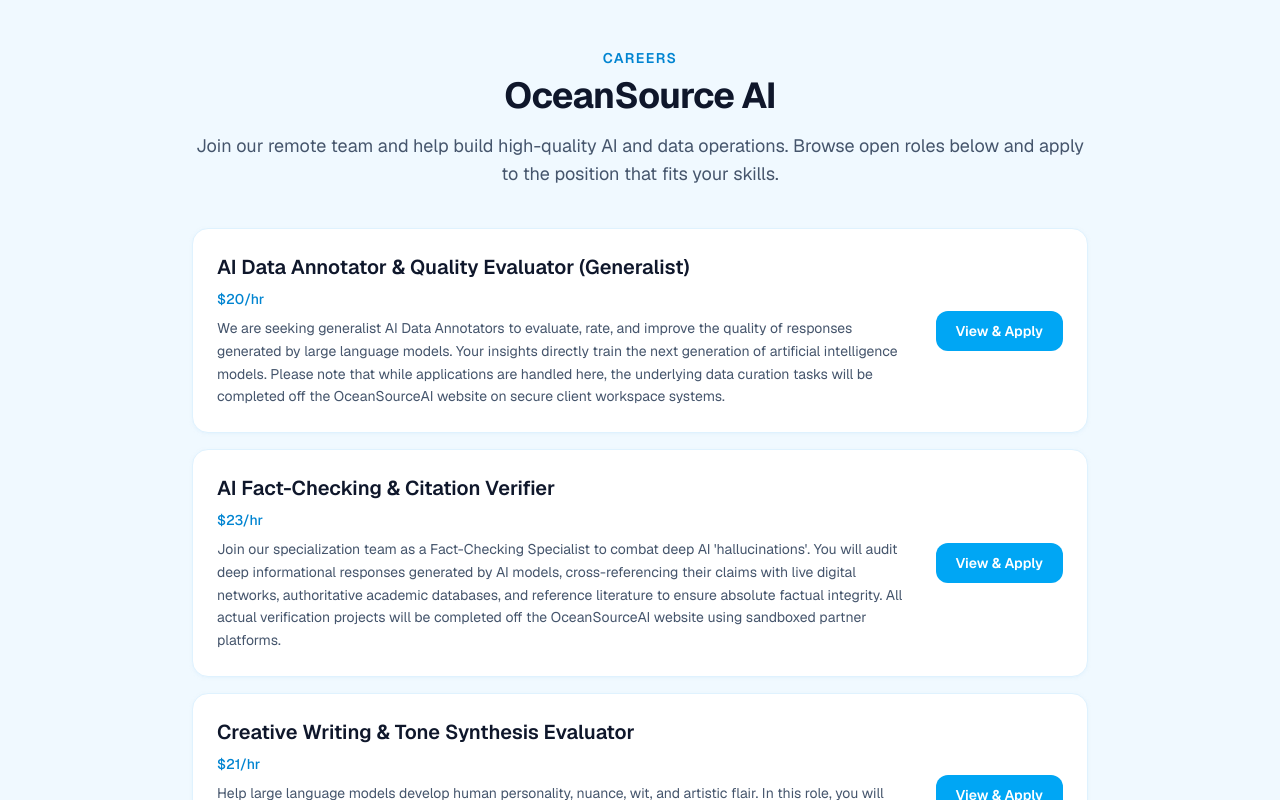
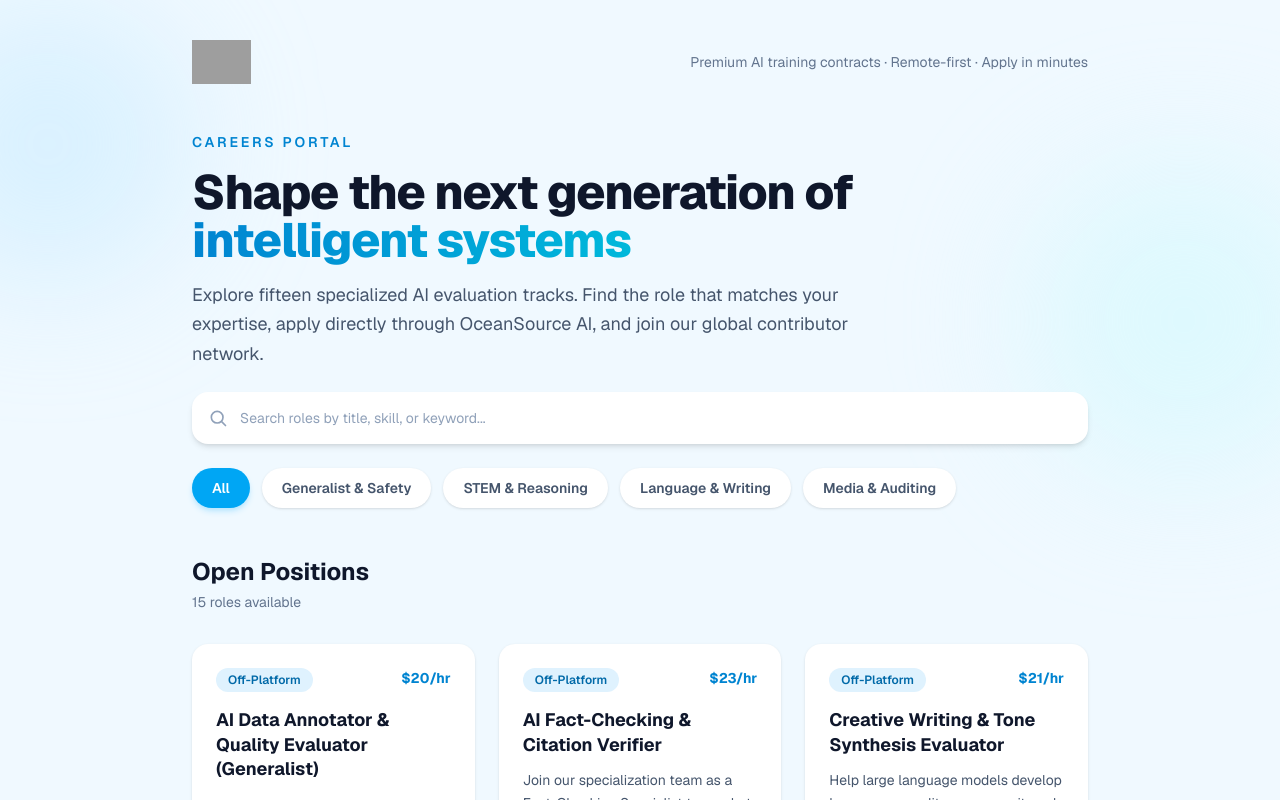
Before and after one commit to delgadoruby148-del/job-form, a Next.js app: page / in a window 1280 px wide. Shown: the top 800 px of the page. Built offline with nearby package versions, Linux system fonts and the light colour scheme; grey boxes are pictures that could not be loaded.

Commit message:
completed homepage and dynamic form clean blue redesign

```diff
--- a/src/app/page.js
+++ b/src/app/page.js
@@ -1,47 +1,248 @@
+"use client";
+
+import { useMemo, useState } from "react";
 import Link from "next/link";
 import { jobsList } from "@/jobsData";
 
-export default function Home() {
-  const openRoles = Object.entries(jobsList).map(([id, job]) => ({ id, ...job }));
+const FILTERS = [
+  { id: "all", label: "All" },
+  { id: "generalist", label: "Generalist & Safety" },
+  { id: "stem", label: "STEM & Reasoning" },
+  { id: "language", label: "Language & Writing" },
+  { id: "media", label: "Media & Auditing" },
+];
+
+const JOB_CATEGORIES = {
+  "ai-data-evaluator": "generalist",
+  "fact-checker": "generalist",
+  "safety-red-teamer": "generalist",
+  "search-relevance-rater": "generalist",
+  "logic-math-grader": "stem",
+  "code-correction-grader": "stem",
+  "medical-info-verifier": "stem",
+  "legal-contract-verifier": "stem",
+  "creative-evaluator": "language",
+  "translation-auditor": "language",
+  "audio-transcriber": "language",
+  "prompt-fidelity-evaluator": "media",
+  "image-alt-writer": "media",
+  "video-segmentation-tagger": "media",
+  "ui-layout-evaluator": "media",
+};
+
+const openRoles = Object.entries(jobsList).map(([id, job]) => ({
+  id,
+  category: JOB_CATEGORIES[id] ?? "generalist",
+  ...job,
+}));
+
+function BrandLogo() {
+  const [logoFailed, setLogoFailed] = useState(false);
+
+  if (logoFailed) {
+    return (
+      <div className="flex items-center gap-3">
+        <div className="flex h-11 w-11 items-center justify-center rounded-2xl bg-sky-500 text-lg font-bold text-white shadow-md">
+          O
+        </div>
+        <span className="text-2xl font-bold tracking-tight text-slate-900">
+          OceanSource <span className="text-sky-500">AI</span>
+        </span>
+      </div>
+    );
+  }
 
   return (
-    <div className="flex flex-1 flex-col bg-sky-50 w-full px-[15%] py-12">
-      <main className="w-full">
-        <div className="mb-10 text-center">
-          <p className="text-sm font-semibold uppercase tracking-widest text-sky-600">
-            Careers
+    <img
+      src="/oceansourceai-logo.png"
+      alt="OceanSource AI"
+      className="h-11 w-auto object-contain"
+      onError={() => setLogoFailed(true)}
+    />
+  );
+}
+
+function SearchIcon() {
+  return (
+    <svg
+      className="h-5 w-5 text-slate-400"
+      fill="none"
+      viewBox="0 0 24 24"
+      stroke="currentColor"
+      strokeWidth={2}
+      aria-hidden="true"
+    >
+      <path
+        strokeLinecap="round"
+        strokeLinejoin="round"
+        d="M21 21l-4.35-4.35M11 18a7 7 0 100-14 7 7 0 000 14z"
+      />
+    </svg>
+  );
+}
+
+export default function Home() {
+  const [searchQuery, setSearchQuery] = useState("");
+  const [activeFilter, setActiveFilter] = useState("all");
+
+  const filteredJobs = useMemo(() => {
+    const query = searchQuery.trim().toLowerCase();
+
+    return openRoles.filter((job) => {
+      const matchesFilter = activeFilter === "all" || job.category === activeFilter;
+      const matchesSearch =
+        !query ||
+        job.title.toLowerCase().includes(query) ||
+        job.overview.toLowerCase().includes(query) ||
+        job.hourlyRate.toLowerCase().includes(query);
+
+      return matchesFilter && matchesSearch;
+    });
+  }, [searchQuery, activeFilter]);
+
+  return (
+    <div className="relative min-h-screen w-full overflow-hidden bg-sky-50/50 px-[15%] py-10">
+      <div
+        className="pointer-events-none absolute -left-24 top-0 h-72 w-72 rounded-full bg-sky-200/40 blur-3xl"
+        aria-hidden="true"
+      />
+      <div
+        className="pointer-events-none absolute -right-16 top-40 h-80 w-80 rounded-full bg-cyan-100/50 blur-3xl"
+        aria-hidden="true"
+      />
+
+      <main className="relative w-full">
+        <header className="mb-12 flex flex-col gap-8 lg:flex-row lg:items-center lg:justify-between">
+          <BrandLogo />
+          <p className="max-w-md text-sm leading-relaxed text-slate-500 lg:text-right">
+            Premium AI training contracts · Remote-first · Apply in minutes
           </p>
-          <h1 className="mt-2 text-4xl font-bold tracking-tight text-slate-900">
-            OceanSource AI
+        </header>
+
+        <section className="mb-12 space-y-6">
+          <div className="space-y-4">
+            <p className="text-sm font-semibold uppercase tracking-[0.2em] text-sky-600">
+              Careers Portal
+            </p>
+            <h1 className="max-w-3xl text-4xl font-extrabold tracking-tight text-slate-900 md:text-5xl">
+              Shape the next generation of{" "}
+              <span className="bg-gradient-to-r from-sky-600 to-cyan-500 bg-clip-text text-transparent">
+                intelligent systems
+              </span>
             </h1>
-          <p className="mt-4 text-lg text-slate-600">
-            Join our remote team and help build high-quality AI and data operations. Browse open
-            roles below and apply to the position that fits your skills.
+            <p className="max-w-2xl text-lg leading-relaxed text-slate-600">
+              Explore fifteen specialized AI evaluation tracks. Find the role that matches your
+              expertise, apply directly through OceanSource AI, and join our global contributor
+              network.
             </p>
           </div>
 
-        <div className="space-y-4">
-          {openRoles.map((job) => (
+          <div className="relative">
+            <span className="pointer-events-none absolute left-4 top-1/2 -translate-y-1/2">
+              <SearchIcon />
+            </span>
+            <input
+              type="search"
+              value={searchQuery}
+              onChange={(event) => setSearchQuery(event.target.value)}
+              placeholder="Search roles by title, skill, or keyword..."
+              className="w-full rounded-2xl bg-white py-4 pl-12 pr-4 text-sm text-slate-800 shadow-md outline-none transition placeholder:text-slate-400 focus:ring-2 focus:ring-sky-400"
+              aria-label="Search open roles"
+            />
+          </div>
+
+          <div className="flex flex-wrap gap-3">
+            {FILTERS.map((filter) => {
+              const isActive = activeFilter === filter.id;
+
+              return (
+                <button
+                  key={filter.id}
+                  type="button"
+                  onClick={() => setActiveFilter(filter.id)}
+                  className={`rounded-full px-5 py-2.5 text-sm font-semibold transition ${
+                    isActive
+                      ? "bg-sky-500 text-white shadow-md shadow-sky-200"
+                      : "bg-white text-slate-600 shadow-sm hover:bg-sky-50 hover:text-sky-700"
+                  }`}
+                >
+                  {filter.label}
+                </button>
+              );
+            })}
+          </div>
+        </section>
+
+        <section className="mb-8 flex items-end justify-between gap-4">
+          <div>
+            <h2 className="text-2xl font-bold text-slate-900">Open Positions</h2>
+            <p className="mt-1 text-sm text-slate-500">
+              {filteredJobs.length} {filteredJobs.length === 1 ? "role" : "roles"} available
+            </p>
+          </div>
+        </section>
+
+        {filteredJobs.length === 0 ? (
+          <div className="rounded-2xl bg-white p-12 text-center shadow-sm">
+            <p className="text-lg font-semibold text-slate-800">No roles match your search</p>
+            <p className="mt-2 text-sm text-slate-500">
+              Try a different keyword or reset your category filter.
+            </p>
+            <button
+              type="button"
+              onClick={() => {
+                setSearchQuery("");
+                setActiveFilter("all");
+              }}
+              className="mt-6 rounded-xl bg-sky-500 px-6 py-2.5 text-sm font-semibold text-white shadow-md transition hover:bg-sky-600"
+            >
+              Reset filters
+            </button>
+          </div>
+        ) : (
+          <div className="grid grid-cols-1 gap-6 md:grid-cols-2 xl:grid-cols-3">
+            {filteredJobs.map((job) => (
               <article
                 key={job.id}
-              className="rounded-2xl border border-sky-100 bg-white p-6 shadow-sm shadow-sky-100/50 transition hover:border-sky-200 hover:shadow-md"
+                className="group flex flex-col rounded-2xl bg-white p-6 shadow-sm transition hover:-translate-y-1 hover:shadow-lg"
               >
-              <div className="flex flex-col gap-4 sm:flex-row sm:items-center sm:justify-between">
-                <div className="space-y-2">
-                  <h2 className="text-xl font-semibold text-slate-900">{job.title}</h2>
-                  <p className="text-sm font-medium text-sky-600">{job.hourlyRate}</p>
-                  <p className="text-sm leading-relaxed text-slate-600">{job.overview}</p>
+                <div className="mb-4 flex items-start justify-between gap-3">
+                  <span
+                    className={`rounded-full px-3 py-1 text-xs font-semibold ${
+                      job.isOffPlatform
+                        ? "bg-sky-100 text-sky-700"
+                        : "bg-emerald-100 text-emerald-700"
+                    }`}
+                  >
+                    {job.isOffPlatform ? "Off-Platform" : "Native Workspace"}
+                  </span>
+                  <span className="text-sm font-bold text-sky-600">{job.hourlyRate}</span>
                 </div>
+
+                <h3 className="mb-3 text-lg font-bold leading-snug text-slate-900 group-hover:text-sky-700">
+                  {job.title}
+                </h3>
+
+                <p className="mb-6 flex-1 text-sm leading-relaxed text-slate-600 line-clamp-3">
+                  {job.overview}
+                </p>
+
                 <Link
                   href={`/jobs/${job.id}`}
-                  className="inline-flex shrink-0 items-center justify-center rounded-xl bg-sky-500 px-5 py-2.5 text-sm font-semibold text-white transition hover:bg-sky-600"
+                  className="inline-flex items-center justify-center rounded-xl bg-sky-500 px-5 py-3 text-sm font-semibold text-white shadow-md transition hover:bg-sky-600"
                 >
                   View & Apply
                 </Link>
-              </div>
               </article>
             ))}
           </div>
+        )}
+
+        <footer className="mt-16 pb-6 text-center">
+          <p className="text-sm text-slate-500">
+            © {new Date().getFullYear()} OceanSource AI · Remote AI Training Opportunities
+          </p>
+        </footer>
       </main>
     </div>
   );
```
Also changed, not shown: oceansourceai-logo.png (added). Lines whose indentation alone changed are shown as unchanged.
